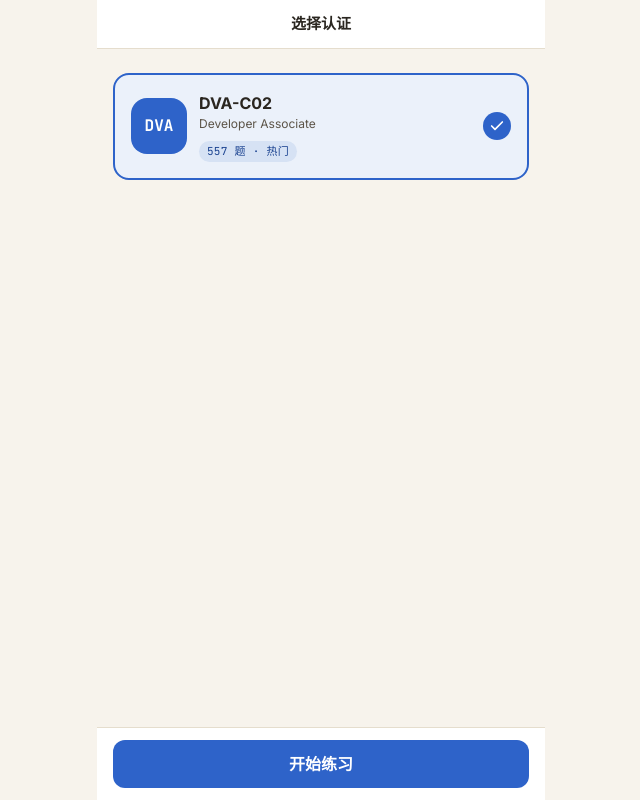
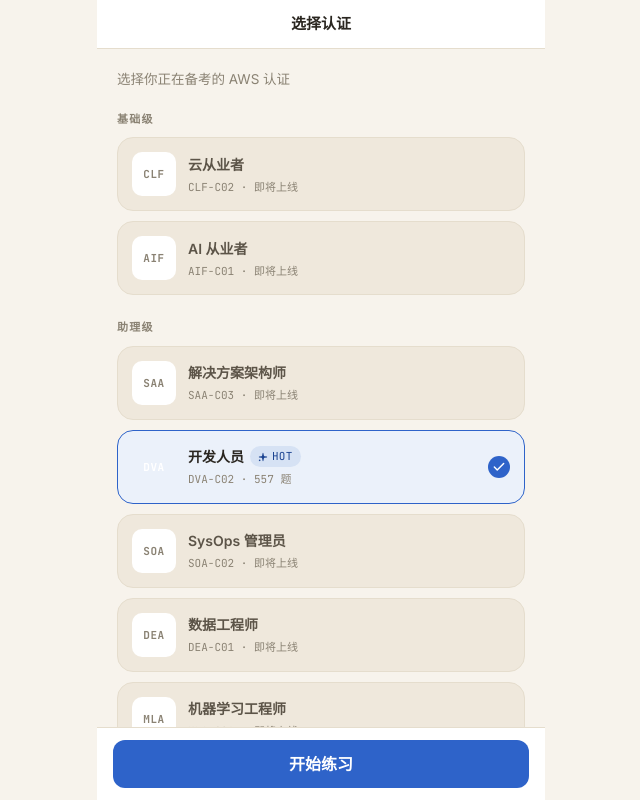
Before and after one commit to hiback/ace-aws, a Next.js app: page /select-cert in a window 1280 px wide. Shown: the top 800 px of the page, without its empty margins (319-959 px from the left). Built offline with nearby package versions, Linux system fonts and the light colour scheme.

Commit message:
fix: align certification selection UI

```diff
--- a/src/app/(immersive)/select-cert/page.tsx
+++ b/src/app/(immersive)/select-cert/page.tsx
@@ -1,5 +1,5 @@
 'use client'
-import { Check } from 'lucide-react'
+import { Check, Sparkles } from 'lucide-react'
 import { useRouter } from 'next/navigation'
 import { useEffect } from 'react'
 import { StickyFooter } from '@/components/chrome/sticky-footer'
@@ -7,7 +7,51 @@
 import { Button } from '@/components/primitives/button'
 import { Pill } from '@/components/primitives/pill'
 import { useT } from '@/hooks/use-t'
+import type { StringKey } from '@/lib/strings'
 import { usePrefsStore } from '@/stores/prefs-store'
+
+interface CertOption {
+  code: string
+  titleKey: StringKey
+  count?: number
+  ready?: boolean
+  hot?: boolean
+}
+
+const CERT_GROUPS: { labelKey: StringKey; certs: CertOption[] }[] = [
+  {
+    labelKey: 'certGroupFoundational',
+    certs: [
+      { code: 'CLF-C02', titleKey: 'certClfTitle' },
+      { code: 'AIF-C01', titleKey: 'certAifTitle' },
+    ],
+  },
+  {
+    labelKey: 'certGroupAssociate',
+    certs: [
+      { code: 'SAA-C03', titleKey: 'certSaaTitle' },
+      { code: 'DVA-C02', titleKey: 'certDvaSelectTitle', count: 557, ready: true, hot: true },
+      { code: 'SOA-C02', titleKey: 'certSoaTitle' },
+      { code: 'DEA-C01', titleKey: 'certDeaTitle' },
+      { code: 'MLA-C01', titleKey: 'certMlaTitle' },
+    ],
+  },
+  {
+    labelKey: 'certGroupProfessional',
+    certs: [
+      { code: 'SAP-C02', titleKey: 'certSapTitle' },
+      { code: 'DOP-C02', titleKey: 'certDopTitle' },
+    ],
+  },
+  {
+    labelKey: 'certGroupSpecialty',
+    certs: [
+      { code: 'ANS-C01', titleKey: 'certAnsTitle' },
+      { code: 'SCS-C02', titleKey: 'certScsTitle' },
+      { code: 'MLS-C01', titleKey: 'certMlsTitle' },
+    ],
+  },
+]
 
 export default function SelectCertPage() {
   const router = useRouter()
@@ -15,7 +59,7 @@
   const setCurrentCert = usePrefsStore((s) => s.setCurrentCert)
   const currentCert = usePrefsStore((s) => s.currentCert)
 
-  // pre-select if already chosen (rare to hit this page after first run)
+  // Pre-select if already chosen; this page is still only the onboarding cert picker.
   useEffect(() => {
     if (currentCert) router.replace('/')
   }, [currentCert, router])
@@ -28,26 +72,23 @@
   return (
     <>
       <TopBar title={t('selectCertTitle')} leftAction={null} />
-      <main className="flex-1 px-4 pt-6 pb-6">
-        <button
-          type="button"
-          onClick={handleStart}
-          className="w-full text-left p-4 rounded-card border-2 border-accent bg-accent-softer flex items-center gap-3"
-        >
-          <div className="w-14 h-14 rounded-card bg-accent text-white flex items-center justify-center font-mono text-card font-bold">
-            DVA
-          </div>
-          <div className="flex-1 min-w-0">
-            <p className="text-card font-bold text-ink">DVA-C02</p>
-            <p className="text-secondary text-ink-soft">{t('certDvaTitle')}</p>
-            <Pill tone="accent" className="mt-2">
-              {t('certDvaQCount')}
-            </Pill>
-          </div>
-          <div className="w-7 h-7 rounded-full bg-accent text-white flex items-center justify-center">
-            <Check className="w-4 h-4" strokeWidth={2.5} />
-          </div>
-        </button>
+      <main className="flex-1 overflow-y-auto px-5 pt-5 pb-24">
+        <p className="mb-5 text-option leading-relaxed text-ink-mute">{t('selectCertSubtitle')}</p>
+
+        <div className="space-y-6">
+          {CERT_GROUPS.map((group) => (
+            <section key={group.labelKey}>
+              <h2 className="mb-2.5 text-helper font-bold uppercase tracking-[1.2px] text-ink-mute">
+                {t(group.labelKey)}
+              </h2>
+              <div className="space-y-2.5">
+                {group.certs.map((cert) => (
+                  <CertCard key={cert.code} cert={cert} />
+                ))}
+              </div>
+            </section>
+          ))}
+        </div>
       </main>
       <StickyFooter>
         <Button onClick={handleStart} fullWidth size="lg">
@@ -57,3 +98,67 @@
     </>
   )
 }
+
+function CertCard({ cert }: { cert: CertOption }) {
+  const t = useT()
+  const ready = cert.ready === true
+  const prefix = cert.code.split('-')[0]
+  const className = [
+    'relative flex w-full items-center gap-3 rounded-card border-[1.5px] p-3.5 text-left',
+    ready ? 'border-accent bg-accent-softer text-ink' : 'border-border bg-bg-alt text-ink-mute',
+  ].join(' ')
+  const content = (
+    <>
+      <div
+        className={[
+          'flex h-11 w-11 shrink-0 items-center justify-center rounded-[10px] font-mono text-helper font-bold tracking-[0.5px]',
+          ready ? '' : 'bg-surface text-ink-mute',
+        ].join(' ')}
+        style={
+          ready
+            ? {
+                backgroundImage:
+                  'linear-gradient(135deg, var(--color-hero-from), var(--color-hero-to))',
+                color: '#fff',
+              }
+            : undefined
+        }
+      >
+        <span className={ready ? undefined : 'text-ink-mute'}>{prefix}</span>
+      </div>
+      <div className="min-w-0 flex-1">
+        <div className="mb-1 flex items-center gap-1.5">
+          <p
+            className={[
+              'truncate text-[14px] font-semibold',
+              ready ? 'text-ink' : 'text-ink-soft',
+            ].join(' ')}
+          >
+            {t(cert.titleKey)}
+          </p>
+          {cert.hot ? (
+            <Pill tone="accent" className="shrink-0 gap-1">
+              <Sparkles className="h-2.5 w-2.5" fill="currentColor" strokeWidth={0} />
+              {t('certHot')}
+            </Pill>
+          ) : null}
+        </div>
+        <p className="font-mono text-helper text-ink-mute">
+          {cert.code} ·{' '}
+          {ready ? t('certQuestions', { count: cert.count ?? 0 }) : t('certComingSoon')}
+        </p>
+      </div>
+      {ready ? (
+        <div className="flex h-[22px] w-[22px] shrink-0 items-center justify-center rounded-full bg-accent text-white">
+          <Check className="h-3.5 w-3.5" strokeWidth={2.5} />
+        </div>
+      ) : null}
+    </>
+  )
+
+  return (
+    <div className={className} aria-disabled={ready ? undefined : 'true'}>
+      {content}
+    </div>
+  )
+}
--- a/src/lib/strings.ts
+++ b/src/lib/strings.ts
@@ -4,12 +4,32 @@
     greeting: '上午好，云端学徒',
     settingsTitle: '设置',
     selectCertTitle: '选择认证',
+    selectCertSubtitle: '选择你正在备考的 AWS 认证',
     selectCertCta: '开始练习',
     questionListTitle: '题目列表',
 
     certDvaEyebrow: 'DVA-C02 · 助理级',
     certDvaTitle: 'Developer Associate',
     certDvaQCount: '557 题 · 热门',
+    certDvaSelectTitle: '开发人员',
+    certClfTitle: '云从业者',
+    certAifTitle: 'AI 从业者',
+    certSaaTitle: '解决方案架构师',
+    certSoaTitle: 'SysOps 管理员',
+    certDeaTitle: '数据工程师',
+    certMlaTitle: '机器学习工程师',
+    certSapTitle: '解决方案架构师',
+    certDopTitle: 'DevOps 工程师',
+    certAnsTitle: '高级网络',
+    certScsTitle: '安全',
+    certMlsTitle: '机器学习',
+    certGroupFoundational: '基础级',
+    certGroupAssociate: '助理级',
+    certGroupProfessional: '专家级',
+    certGroupSpecialty: '专项',
+    certQuestions: '{count} 题',
+    certComingSoon: '即将上线',
+    certHot: 'HOT',
 
     homeContinue: '继续刷题',
     homeAnswered: '已答题',
@@ -85,12 +105,32 @@
     greeting: 'Good morning, CloudLearner',
     settingsTitle: 'Settings',
     selectCertTitle: 'Choose certification',
+    selectCertSubtitle: 'Pick the AWS exam you are preparing for',
     selectCertCta: 'Start practicing',
     questionListTitle: 'Question list',
 
     certDvaEyebrow: 'DVA-C02 · Associate',
     certDvaTitle: 'Developer Associate',
     certDvaQCount: '557 Q · HOT',
+    certDvaSelectTitle: 'Developer',
+    certClfTitle: 'Cloud Practitioner',
+    certAifTitle: 'AI Practitioner',
+    certSaaTitle: 'Solutions Architect',
+    certSoaTitle: 'SysOps Administrator',
+    certDeaTitle: 'Data Engineer',
+    certMlaTitle: 'Machine Learning',
+    certSapTitle: 'Solutions Architect',
+    certDopTitle: 'DevOps Engineer',
+    certAnsTitle: 'Advanced Networking',
+    certScsTitle: 'Security',
+    certMlsTitle: 'Machine Learning',
+    certGroupFoundational: 'Foundational',
+    certGroupAssociate: 'Associate',
+    certGroupProfessional: 'Professional',
+    certGroupSpecialty: 'Specialty',
+    certQuestions: '{count} questions',
+    certComingSoon: 'Coming soon',
+    certHot: 'HOT',
 
     homeContinue: 'Continue',
     homeAnswered: 'Answered',
```
